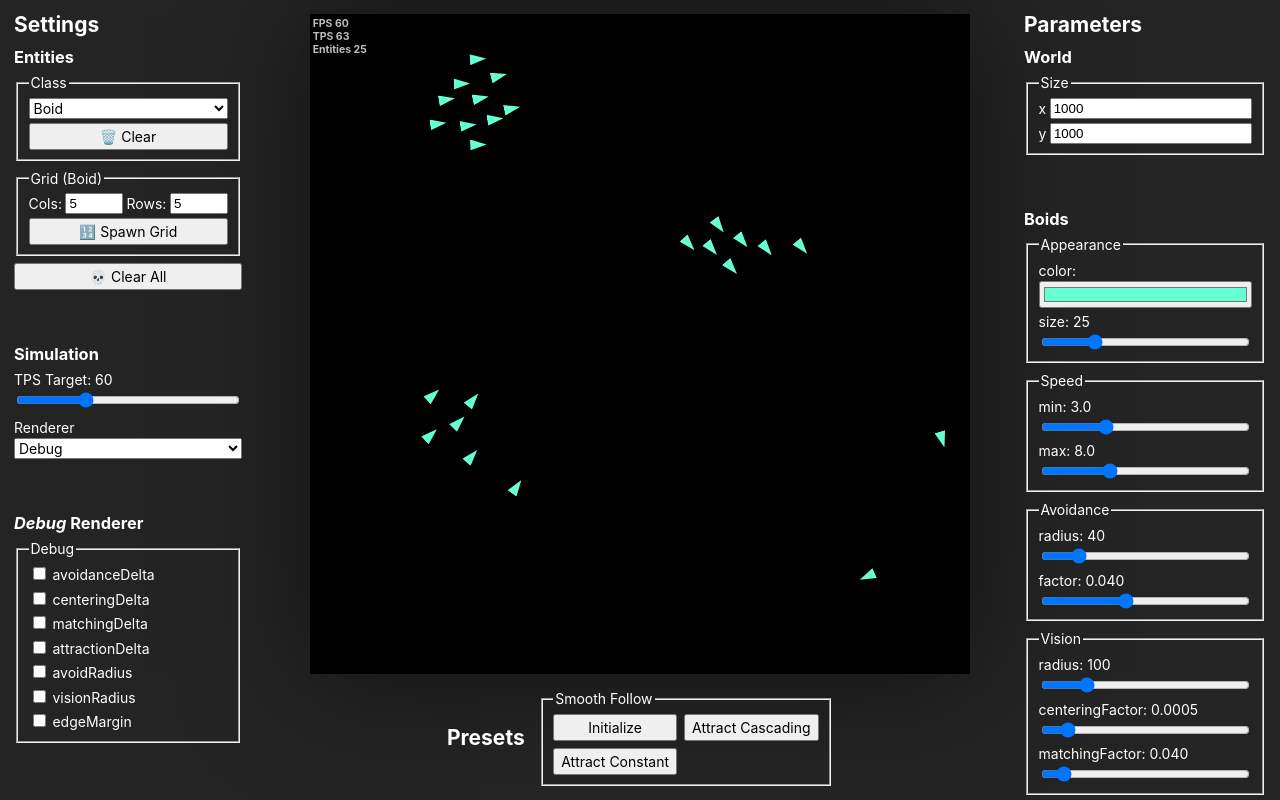
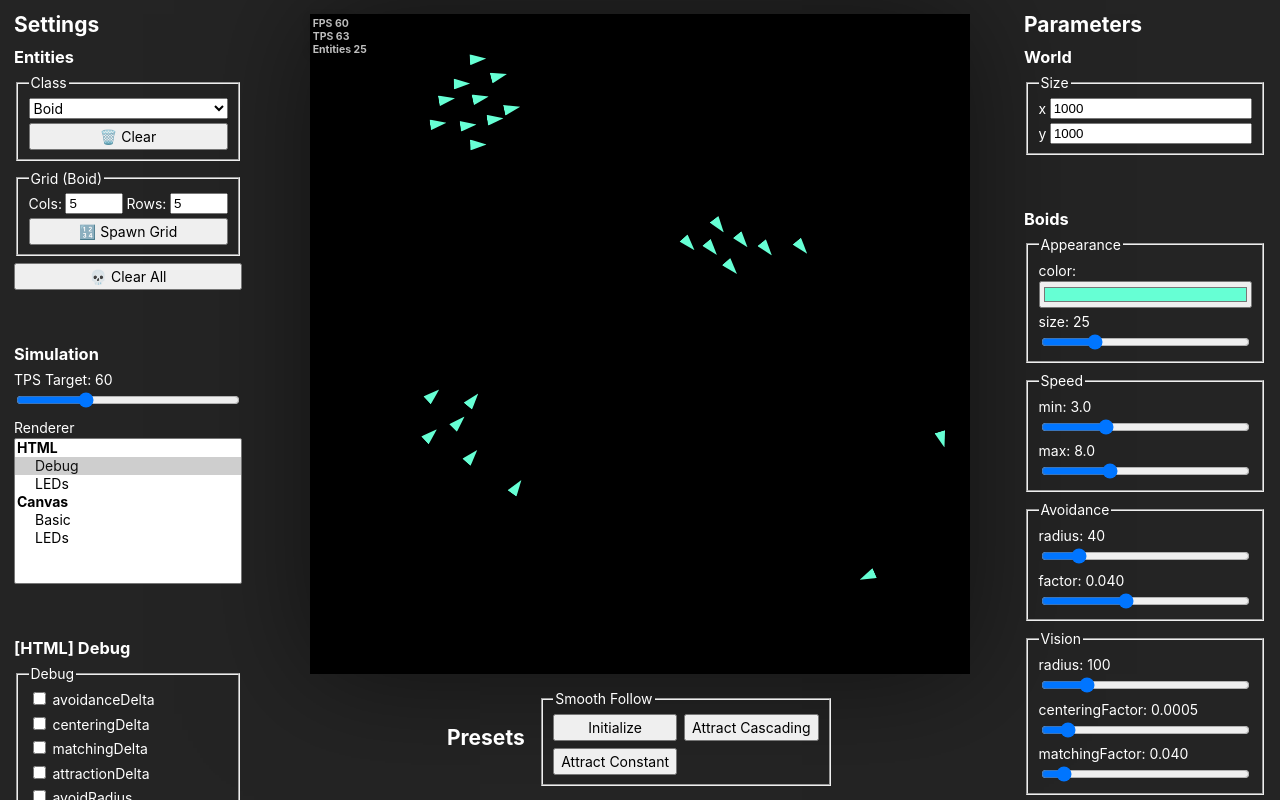
Before and after one commit to Muhlex/dw2, a Svelte app: page / in a window 1280 px wide. Built offline with nearby package versions, Linux system fonts and the light colour scheme.

Commit message:
Allow multiple concurrent renderers

```diff
--- a/src/lib/Simulation.svelte
+++ b/src/lib/Simulation.svelte
@@ -68,7 +68,9 @@
 		<span>TPS {(1000 / (measure.tick.timeLazy || Infinity)).toFixed(0)}</span>
 		<span>Entities {$simulation.entities.size}</span>
 	</div>
-	<svelte:component this={$options.renderer.component} {simulation} />
+	{#each $options.renderers as renderer}
+		<svelte:component this={renderer.component} {simulation} />
+	{/each}
 </div>
 
 <style>
--- a/src/lib/controls/Settings.svelte
+++ b/src/lib/controls/Settings.svelte
@@ -1,6 +1,6 @@
 <script lang="ts">
 	import options from "../../options";
-	import rendererGroups from "../../renderers";
+	import rendererGroups, { getRendererGroup } from "../../renderers";
 
 	import type Simulation from "../../models/sim/Simulation";
 	import Boid from "../../models/sim/entities/Boid";
@@ -62,8 +62,8 @@
 		</label>
 		<label>
 			Renderer
-			<select bind:value={$options.renderer}>
-				{#each rendererGroups as { groupName, renderers }}
+			<select multiple bind:value={$options.renderers} size=8>
+				{#each rendererGroups as { name: groupName, renderers }}
 					<optgroup label={groupName}>
 						{#each renderers as renderer}
 							<option value={renderer}>{renderer.name}</option>
@@ -73,12 +73,14 @@
 			</select>
 		</label>
 	</div>
-	{#if "controls" in $options.renderer}
-		<div class="group">
-			<h3><i>{$options.renderer.name}</i> Renderer</h3>
-			<svelte:component this={$options.renderer.controls} />
-		</div>
-	{/if}
+	{#each $options.renderers as renderer}
+		{#if "controls" in renderer}
+			<div class="group">
+				<h3>[{getRendererGroup(renderer)?.name}] {renderer.name}</h3>
+				<svelte:component this={renderer.controls} />
+			</div>
+		{/if}
+	{/each}
 </div>
 
 <style>
--- a/src/options.ts
+++ b/src/options.ts
@@ -22,7 +22,7 @@ export const getOptions = () => {
 	const selected: typeof Entity = Boid;
 	return {
 		targetTps: 60,
-		renderer: rendererGroups[0].renderers[0],
+		renderers: [rendererGroups[0].renderers[0]],
 		showControls: true,
 		entities: {
 			selected,
--- a/src/renderers.ts
+++ b/src/renderers.ts
@@ -6,8 +6,22 @@ import CanvasBasicRenderer from "./lib/renderers/canvas/basic/Renderer.svelte";
 import CanvasLEDRenderer from "./lib/renderers/canvas/led/Renderer.svelte";
 import CanvasLEDControls from "./lib/renderers/canvas/led/Controls.svelte";
 
-export default [{
-	groupName: "HTML",
+import type { SvelteComponentTyped } from "svelte";
+import type Simulation from "./models/sim/Simulation";
+
+type Renderer = {
+	name: string;
+	component: typeof SvelteComponentTyped<{ simulation: Simulation }>
+	controls?: typeof SvelteComponentTyped<Record<string, never>>;
+};
+
+type RendererGroup = {
+	name: string;
+	renderers: Renderer[];
+}
+
+const groups: RendererGroup[] = [{
+	name: "HTML",
 	renderers: [{
 		name: "Debug",
 		component: HTMLDebugRenderer,
@@ -18,7 +32,7 @@ export default [{
 		controls: HTMLLEDControls,
 	}],
 }, {
-	groupName: "Canvas",
+	name: "Canvas",
 	renderers: [{
 		name: "Basic",
 		component: CanvasBasicRenderer,
@@ -28,3 +42,14 @@ export default [{
 		controls: CanvasLEDControls,
 	}],
 }];
+export default groups;
+
+export const getRendererGroup = (() => {
+	const rendererToGroup = new Map<Renderer, RendererGroup>();
+	for (const group of groups) {
+		for (const renderer of group.renderers) {
+			rendererToGroup.set(renderer, group);
+		}
+	}
+	return (renderer: Renderer) => rendererToGroup.get(renderer);
+})();
```
